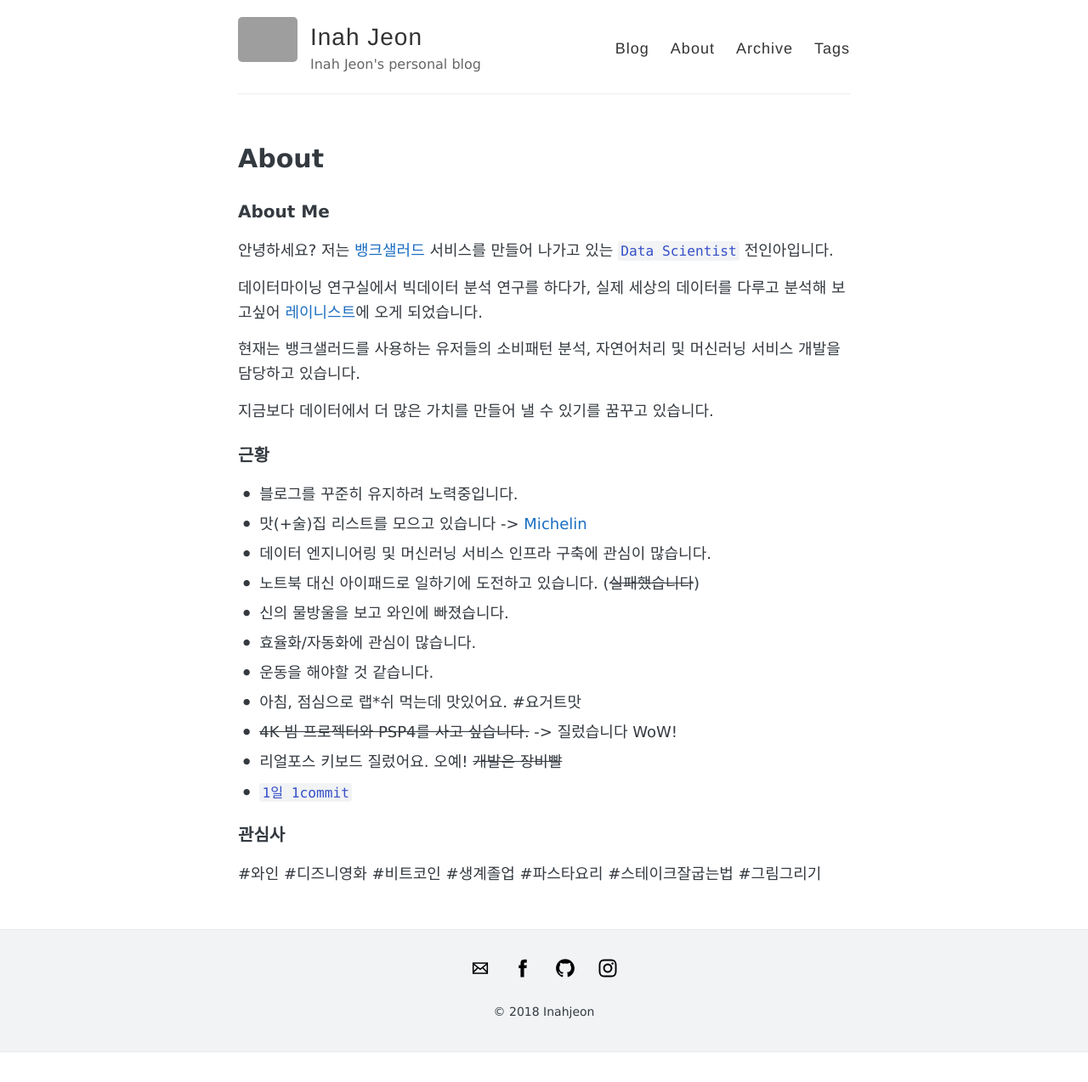
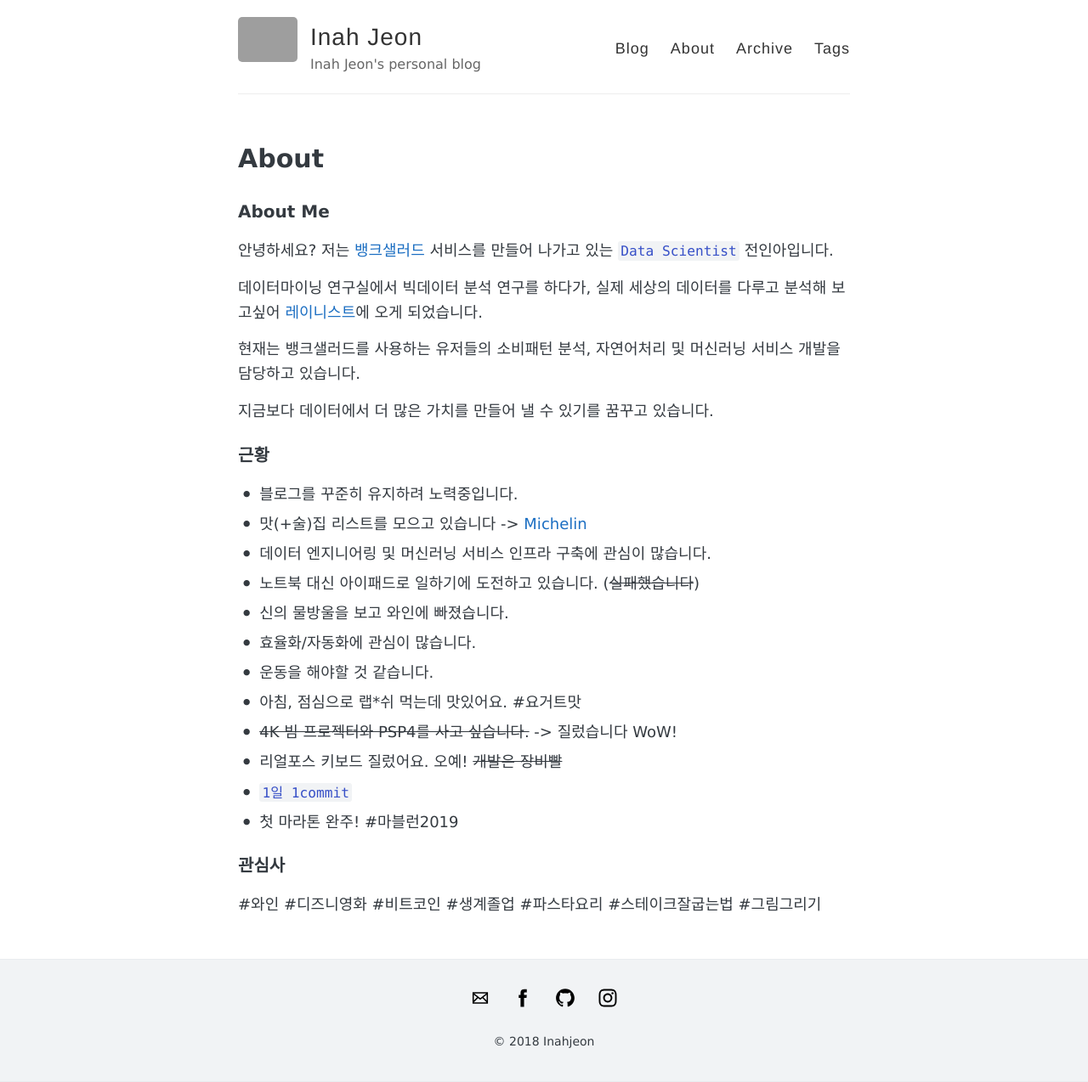
Before and after one commit to inahjeon/inahjeon.github.io, a Jekyll site: the page built from about.md, in a window 1280 px wide. Shown: the whole page at 85% size. Built offline with Jekyll 4.4.1, drawn with Linux system fonts in a browser that asks for light colours; before the commit the page ends 1239 px from its top, so only the background shows below that; grey boxes are pictures that could not be loaded.

Commit message:
Update about

```diff
--- a/about.md
+++ b/about.md
@@ -26,6 +26,7 @@ permalink: /about/
 - ~~4K 빔 프로젝터와 PSP4를 사고 싶습니다.~~ -> 질렀습니다 WoW!
 - 리얼포스 키보드 질렀어요. 오예! ~~개발은 장비빨~~
 - `1일 1commit`
+- 첫 마라톤 완주! #마블런2019
 
 ### 관심사
 \#와인 \#디즈니영화 \#비트코인 \#생계졸업 \#파스타요리 \#스테이크잘굽는법 \#그림그리기
```
